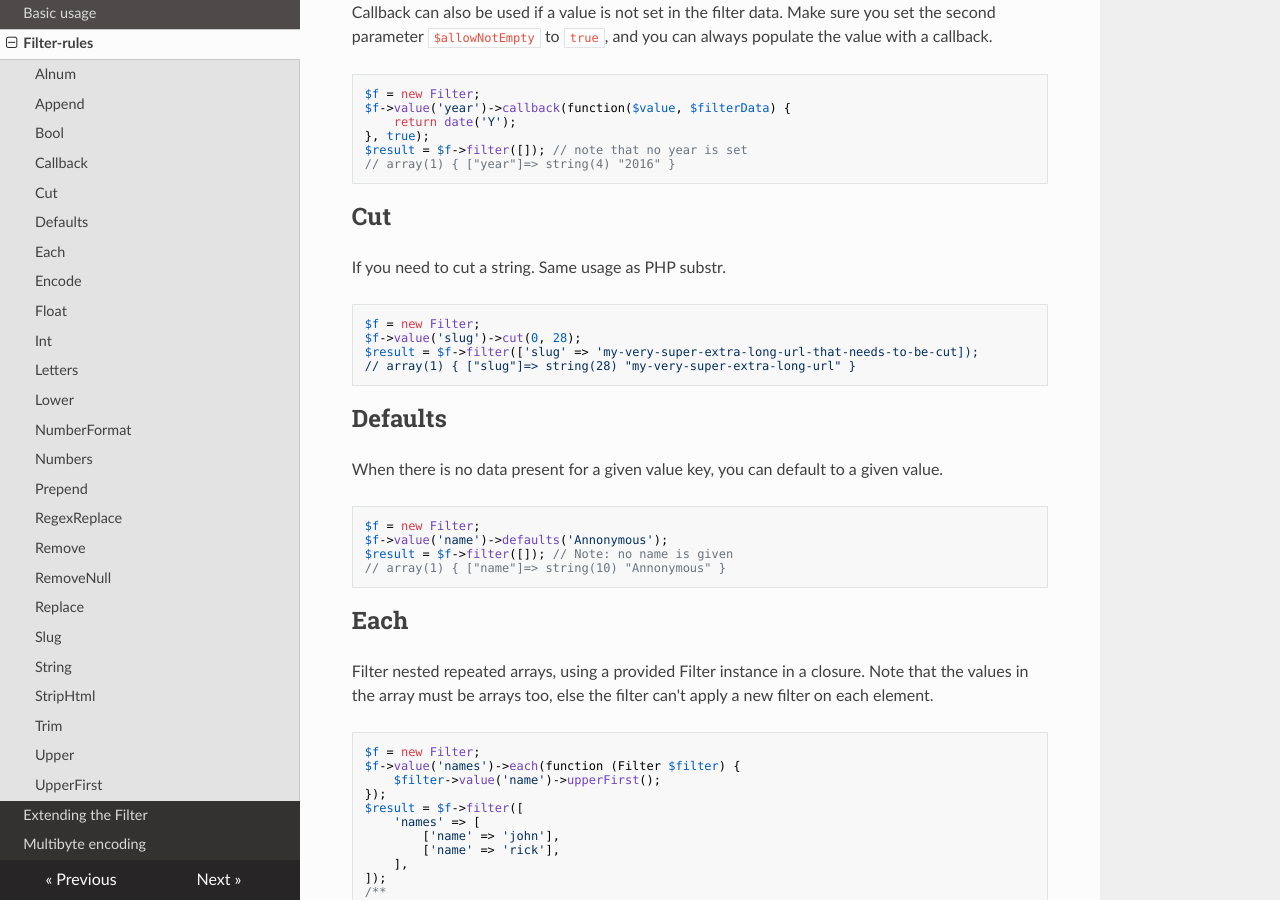
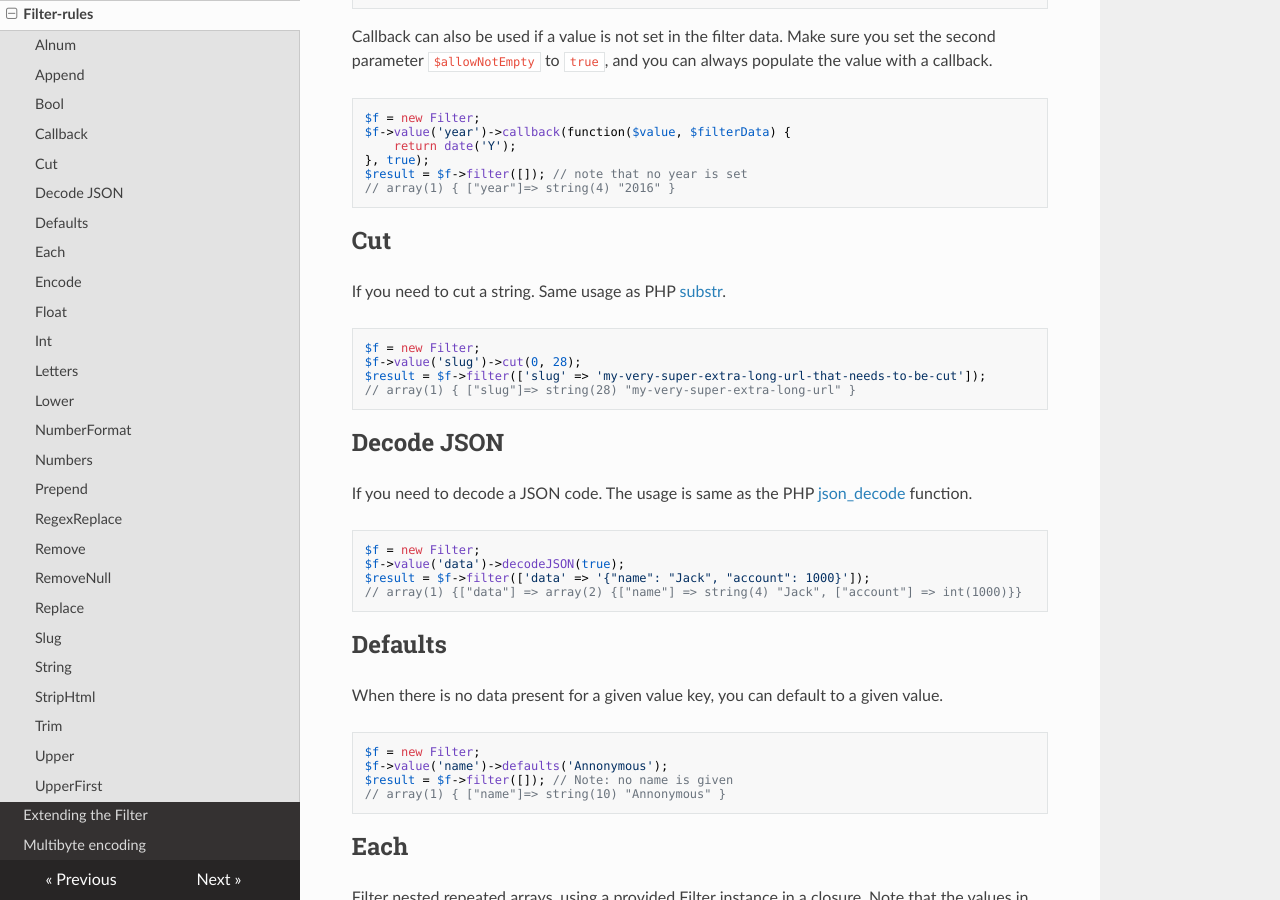
Before and after one commit to particle-php/Filter, an MkDocs documentation site: the page built from docs/filter-rules.md, in a window 1280 px wide and 900 px high, scrolled down 1837 px. Built offline with MkDocs 1.6.1, drawn with Linux system fonts in a browser that asks for light colours; nearby versions of some CDN libraries; old or Windows-style settings are respelled for this version of MkDocs; some of the changed text lies outside the part shown.

Commit message:
Added the documentation for the filter

````diff
--- a/docs/filter-rules.md
+++ b/docs/filter-rules.md
@@ -8,6 +8,7 @@ filters, take a look at the callback filter-rule, or check out "Extending the Fi
 * [bool](#bool)()
 * [callback](#callback)($callable, $allowNotSet = false)
 * [cut](#cut)($start, $length = null)
+* [decodeJSON](#decodeJSON)($assoc = false, $depth = 512, $options = 0)
 * [defaults](#defaults)($defaultValue)
 * [each](#each)($callable)
 * [encode](#encode)($toEncodingFormat = null, $fromEncodingFormat = null)
@@ -94,13 +95,25 @@ $result = $f->filter([]); // note that no year is set
 
 ## Cut
 
-If you need to cut a string. Same usage as PHP substr.
+If you need to cut a string. Same usage as PHP [substr](http://php.net/manual/en/function.substr.php).
 
 ```php
 $f = new Filter;
 $f->value('slug')->cut(0, 28);
-$result = $f->filter(['slug' => 'my-very-super-extra-long-url-that-needs-to-be-cut]);
+$result = $f->filter(['slug' => 'my-very-super-extra-long-url-that-needs-to-be-cut']);
 // array(1) { ["slug"]=> string(28) "my-very-super-extra-long-url" }
+```
+
+## Decode JSON
+
+If you need to decode a JSON code. The usage is same as the PHP
+[json_decode](http://php.net/manual/en/function.json-decode.php) function.
+
+```php
+$f = new Filter;
+$f->value('data')->decodeJSON(true);
+$result = $f->filter(['data' => '{"name": "Jack", "account": 1000}']);
+// array(1) {["data"] => array(2) {["name"] => string(4) "Jack", ["account"] => int(1000)}}
 ```
 
 ## Defaults
````
